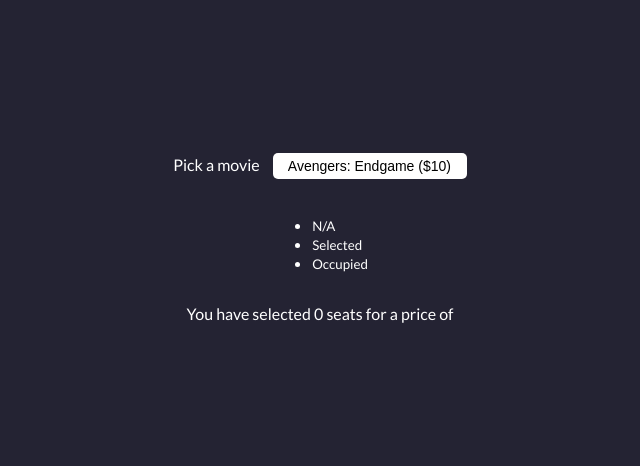
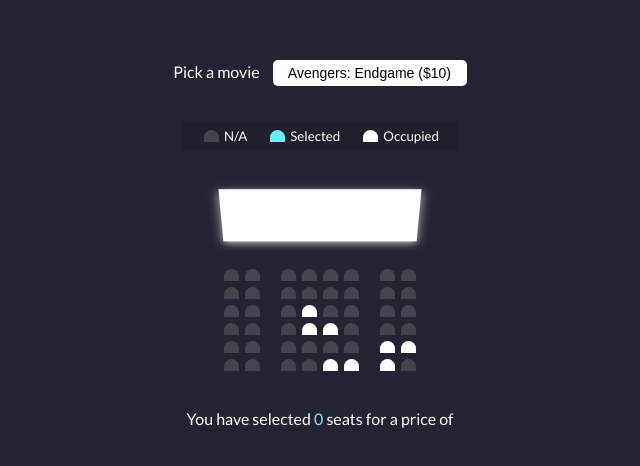
Before and after one commit to samira1980dev/-20_javascript_projects, a plain HTML site: page movie seat/index.html in a window 1280 px wide. Shown: the part 164-630 px from the top of the page, without its empty margins (320-960 px from the left). Drawn offline with Linux system fonts and the light colour scheme.

Commit message:
CSS of movie seat

```diff
--- a/movie seat/style.css
+++ b/movie seat/style.css
@@ -31,3 +31,84 @@ body {
     -webkit-appearance: none;
     appearance: none;
 }
+
+.container {
+    perspective: 1000px;
+    margin-bottom: 30px;
+}
+
+.seat {
+    background-color: #444451;
+    height: 12px;
+    width: 15px;
+    margin: 3px;
+    border-top-left-radius: 10px;
+    border-top-right-radius: 10px;
+}
+
+.seat.selected {
+    background-color: #6feaf6;
+}
+
+.seat.occupied {
+    background-color: #fff;
+}
+
+.seat:nth-of-type(2) {
+    margin-right: 18px;
+}
+
+.seat:nth-last-of-type(2) {
+    margin-left: 18px;
+}
+
+.seat:not(.occupied):hover {
+    cursor: pointer;
+    transform: scale(1.2);
+}
+
+.showcase .seat:not(.occupied):hover {
+    cursor: default;
+    transform: scale(1);
+}
+
+.showcase {
+    background-color: rgba(0, 0, 0, 0.1);
+    padding: 5px 10px;
+    border-radius: #777;
+    list-style-type: none;
+    display: flex;
+    justify-content: space-between;
+}
+
+.showcase li {
+    display: flex;
+    align-items: center;
+    justify-content: center;
+    margin: 0 10px;
+}
+
+.showcase li small {
+    margin-left: 2px;
+}
+
+.row {
+    display: flex;
+}
+
+.screen {
+    background-color: #fff;
+    height: 70px;
+    width: 100%;
+    margin: 15px 0;
+    transform: rotateX(-45deg);
+    box-shadow: 0 3px 10px rgba(255, 255, 255, 0.7);
+}
+
+p.text {
+    margin: 5px 0;
+}
+
+p.text span {
+    color: #6feaf6;
+}
```
